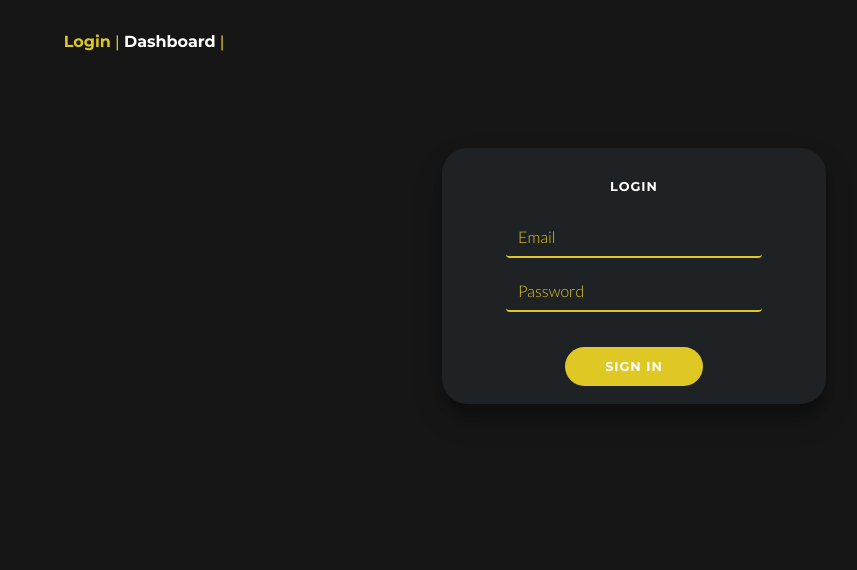
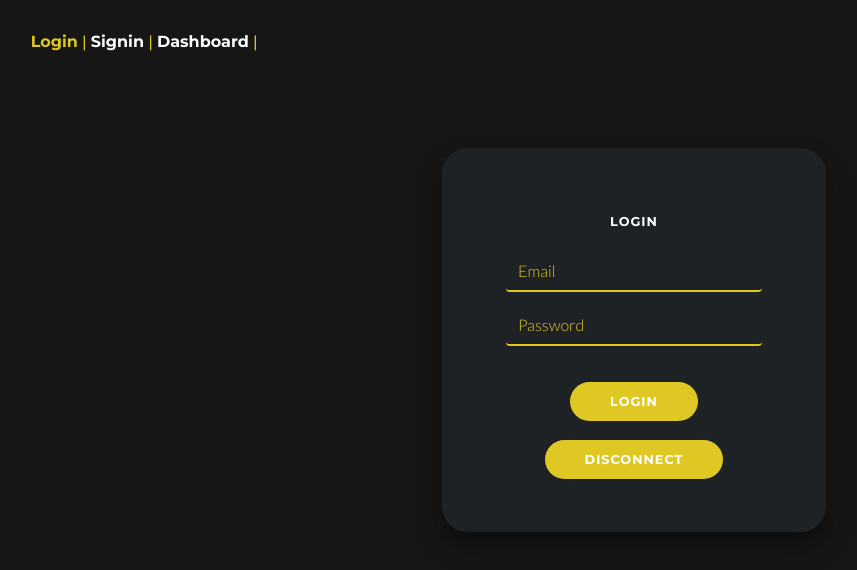
Before and after one commit to Soheibkehal/TimeMngr, a Vue app: page /login in a window 1280 px wide. Shown: the top 570 px of the page, without its empty margins (6-863 px from the left). Built offline with nearby package versions, Linux system fonts and the light colour scheme.

Commit message:
LOCALSTORAGE and CLEANLOCALSTORAGE

```diff
--- a/src/App.vue
+++ b/src/App.vue
@@ -2,7 +2,9 @@
   <div id="app">
     <div id="nav">
       <router-link to="/login">Login</router-link> |
+      <router-link to="/signin">Signin</router-link> |
       <router-link to="/">Dashboard</router-link> |
+
 
     </div>
     <router-view />
--- a/src/components/Account/Logger.vue
+++ b/src/components/Account/Logger.vue
@@ -20,7 +20,8 @@
             id="exampleInputPassword1"
           />
         </div>
-        <button type="submit" class="btn btn-primary">Sign In</button>
+        <button type="submit" class="btn btn-primary">LogIn</button>
+        <button v-on:click="Destroy" type="submit" class="btn btn-primary">Disconnect</button>
       </form>
     </div>
   </div>
@@ -30,6 +31,13 @@
 <script>
 export default {
   name: "Login",
+
+
+  methods:{
+    Destroy(){
+    localStorage.clear();
+  }
+  }
 };
 </script>
 
@@ -42,7 +50,7 @@ export default {
   align-items: center;
   margin-top: 5vw;
   width: 30vw;
-  height: 20vw;
+  height: 30vw;
   border-radius: 2vw;
   overflow: hidden;
   box-shadow: 0px 15px 30px rgba(0, 0, 0, 0.2), 0px 10px 10px rgba(0, 0, 0, 0.2);
--- a/src/components/Account/SignIn.vue
+++ b/src/components/Account/SignIn.vue
@@ -1,6 +1,7 @@
 <template>
   <div class="container">
-    <h1>Sign In</h1>
+
+    <h1>SignIn</h1>
     <div class="overlay-container">
       <form>
         <div class="form-group">
@@ -8,6 +9,7 @@
             type="text"
             class="form-control"
             placeholder="First name"
+
             id="FirstName"
           />
         </div>
@@ -33,18 +35,45 @@
             type="password"
             placeholder="Password"
             class="form-control"
+
             id="exampleInputPassword1"
           />
         </div>
-        <button type="submit" class="btn btn-primary">Sign In</button>
+       <button v-on:click="signIn" type="button" class="btn btn-primary">Sign In</button>
+
       </form>
+
+
     </div>
   </div>
+
 </template>
 
 <script>
+import axios from 'axios'
+import VueAxios from 'vue-axios'
+
 export default {
   name: "Signin",
+  data(){
+    return {
+      userName:'',
+      userid:''
+    }
+  },
+  methods:{
+    async signIn() {
+      await axios.get(`http://localhost:4000/api/users/2`)
+       .then(Response => this.userid = Response.data.data.id);
+      await axios.get(`http://localhost:4000/api/users/2`)
+       .then(Response => this.UserName = Response.data.data.fname);
+      localStorage.setItem('userid', this.userid);
+      localStorage.setItem('UserName', this.UserName);
+
+    },
+
+  }
+
 };
 </script>
 
--- a/src/components/Workingtime/Clock.vue
+++ b/src/components/Workingtime/Clock.vue
@@ -30,6 +30,7 @@ export default {
   name: "Clock",
   data() {
     return {
+
       lastClock: {},
     };
   },
--- a/src/components/private.vue
+++ b/src/components/private.vue
@@ -3,7 +3,8 @@
     <div class="container">
       <div class="row">
         <div class="col-md-5">
-          <h1 class="areaTitle">Average workging times</h1>
+          <button type="submit" @click="refreshCityTemperature" class="btn btn-primary">Show Data</button>
+          <h1 class="areaTitle">{{temp}}</h1>
           <area-chart
             id="area_2"
             data='[
@@ -20,22 +21,20 @@
           </area-chart>
         </div>
         <div class="col-md-5">
-        <h1 class="barTitle"> Average workings time</h1>
+          <h1 class="barTitle">{{temp}}</h1>
           <bar-chart
             id="bar"
             :data="barData"
             xkey="year"
             :ykeys="ykeys"
             resize="true"
-            labels='[ "soheib", "jacques", "phillipe" ]'
+            labels='[ "soheib"]'
             bar-colorssss='[ "#FF6384", "#36A2EB", "#FFCE56" ]'
-            :bar-colors="osColors"
             grid="true"
             grid-text-weight="bold"
           >
           </bar-chart>
         </div>
-
       </div>
     </div>
   </div>
@@ -45,17 +44,23 @@
 import Raphael from "raphael/raphael";
 global.Raphael = Raphael;
 import { BarChart, AreaChart } from "vue-morris";
+import axios from 'axios';
+import VueAxios from 'vue-axios'
+import {
+  getWorkingtimes,
+} from "../api/workingtimes";
 export default {
   name: "app",
   data() {
     return {
+      temp:'',
       barData: [
-        { year: "lundi", soheib: 10, jacques: 5, phillipe: 2 },
-        { year: "mardi", soheib: 10, jacques: 15, phillipe: 3 },
-        { year: "mercredi", soheib: 20, jacques: 25, phillipe: 2 },
-        { year: "jeudi", soheib: 30, jacques: 20, phillipe: 1 },
+        { year: "lundi", soheib: 10 },
+        { year: "mardi", soheib: 10},
+        { year: "mercredi", soheib: 20},
+        { year: "jeudi", soheib: 30},
       ],
-      ykeys: ["soheib", "jacques", "phillipe"],
+      ykeys: ["soheib"],
       lineData: [] /*[
         { year: '2013', a: 10, b: 5 },
         { year: '2014', a: 40, b: 15 },
@@ -75,9 +80,34 @@ export default {
       ],
     };
   },
+  methods: {
+      refreshCityTemperature(e){
+            //this.displayedCity = this.city;
+            //${this.url_api}weather?q=${this.ville}&mode=json&units=metric&APPID=efa3a6455c9b0c8d4265877f5b2474c2
+
+                axios.get(`http://localhost:4000/api/users/2`)
+                .then(Response => this.temp = Response.data.data.fname);
+
+        }
+  },
   components: {
     BarChart,
     AreaChart,
   },
+
 };
 </script>
+
+<style lang="scss" scoped>
+button {
+  border-radius: 20px;
+  background-color: #dfc824;
+  color: #fff;
+  font-size: 1vw;
+  font-weight: bold;
+  padding: 10px 40px;
+  letter-spacing: 1px;
+  text-transform: uppercase;
+  border: 0;
+}
+</style>
--- a/src/config/constants.js
+++ b/src/config/constants.js
@@ -1 +1 @@
-export const URL = "http://10.41.177.223:4000/api";
+export const URL = "http://localhost:4000/api";
```
